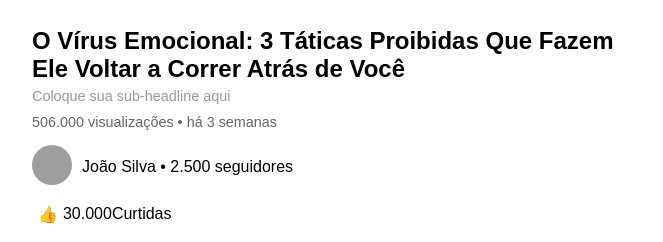
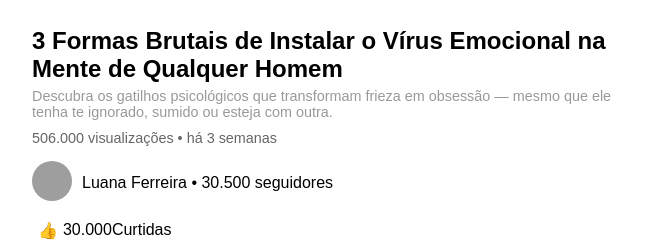
Before and after one commit to aLefandrade1/saudeeevida.online, a plain HTML site: page up02.html in a window 1280 px wide. Shown: the part 361-603 px from the top of the page, without its empty margins (308-971 px from the left). Drawn offline with Linux system fonts and the light colour scheme; grey boxes are pictures that could not be loaded.

Commit message:
Update up02.html

```diff
--- a/up02.html
+++ b/up02.html
@@ -109,13 +109,13 @@
     </a>
   </div>
 
-  <div class="headline">O Vírus Emocional: 3 Táticas Proibidas Que Fazem Ele Voltar a Correr Atrás de Você</div>
-  <div class="subheadline">Coloque sua sub-headline aqui</div>
+  <div class="headline">3 Formas Brutais de Instalar o Vírus Emocional na Mente de Qualquer Homem</div>
+  <div class="subheadline">Descubra os gatilhos psicológicos que transformam frieza em obsessão — mesmo que ele tenha te ignorado, sumido ou esteja com outra.</div>
   <div class="meta">506.000 visualizações • há 3 semanas</div>
 
   <div class="profile">
     <a href="#"><img src="https://s3.typebot.io/public/workspaces/cln0yaw1h000pmi0fy7dik8za/typebots/clp8fnu4v002qlg0fq1j7s8h0/blocks/jocpxyakvkylyips7cl8el8e?v=1753288318413" alt="Foto do perfil"></a>
-    <div>João Silva • 2.500 seguidores</div>
+    <div>Luana Ferreira • 30.500 seguidores</div>
   </div>
 
   <div class="like-section">
```
